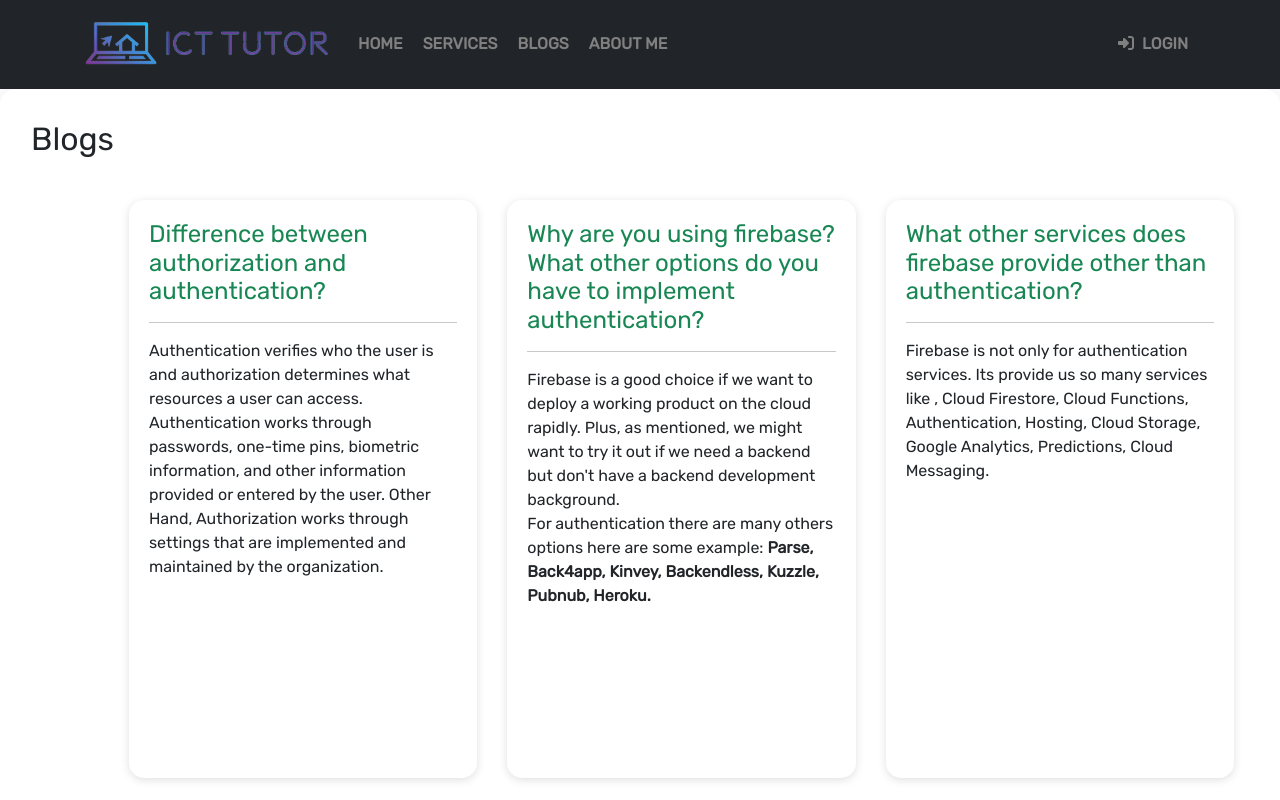
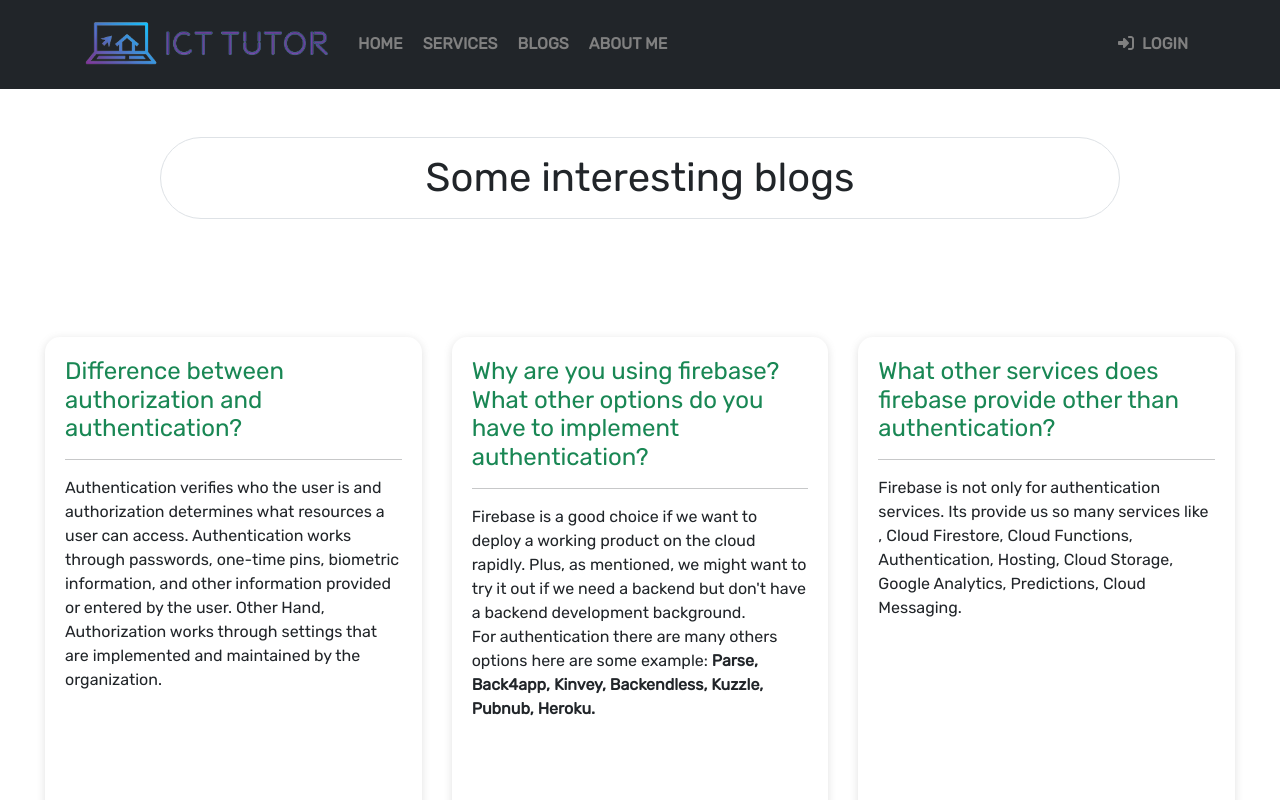
Before and after one commit to AbdullahAhmedKhan/ict-tutor, a React (Create React App) app: page /blogs in a window 1280 px wide. Shown: the top 800 px of the page. Built offline with nearby package versions, Linux system fonts and the light colour scheme; no server answers.

Commit message:
readme file edited

```diff
--- a/src/Components/Blogs/Blog.css
+++ b/src/Components/Blogs/Blog.css
@@ -1,12 +1,6 @@
-.main-container {
+.blog-container {
     display: flex;
     padding: 30px;
-    background: rgba(255, 255, 255, 0.3);
-    border-radius: 16px;
-    box-shadow: 0 4px 30px rgba(0, 0, 0, 0.1);
-    backdrop-filter: blur(5px);
-    -webkit-backdrop-filter: blur(5px);
-    border: 1px solid rgba(255, 255, 255, 0.3);
     min-height: 100vh;
 }
 
--- a/src/Components/Blogs/Blogs.js
+++ b/src/Components/Blogs/Blogs.js
@@ -2,8 +2,11 @@
 import './Blog.css';
 const Blogs = () => {
     return (
-        <div className='main-container'>
-            <h2>Blogs</h2>
+        <div>
+            <h1 className='text-center border w-75 mx-auto p-3 mt-5 rounded-pill'>Some interesting blogs</h1>
+        <div className='blog-container'>
+
+
             <div className='blog-question-container'>
                 <div className="blog-question">
                     <h4 className='text-success'>Difference between authorization and authentication?</h4>
@@ -26,6 +29,8 @@
                     <p>Firebase is not only for authentication services. Its provide us so many services like , Cloud Firestore, Cloud Functions, Authentication, Hosting, Cloud Storage, Google Analytics, Predictions, Cloud Messaging. </p>
                 </div>
             </div>
+
+        </div>
         </div>
     );
 };
```
Also changed, not shown: 1 other file (tests, documents, lock files or other folders).
